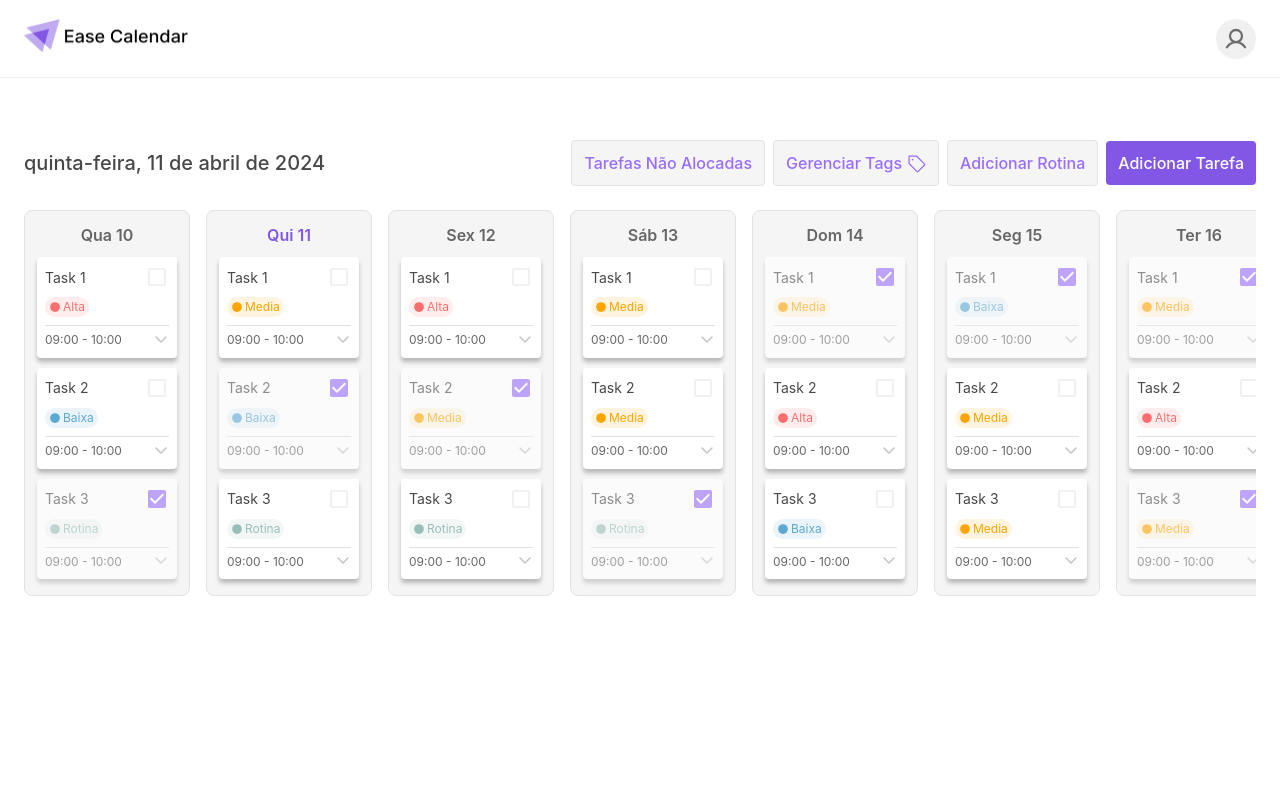
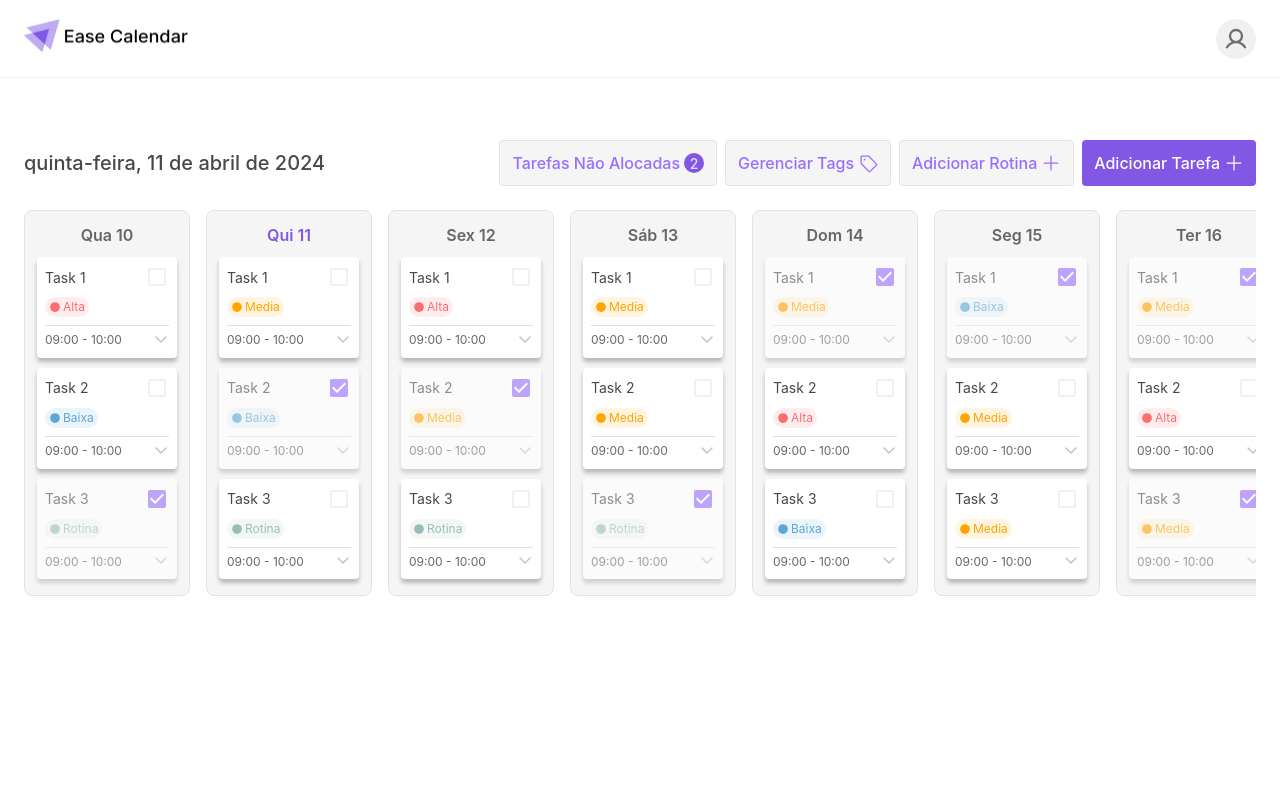
Before and after one commit to Smart-Calendar-Ufabc/front-end, a Next.js app: page /home in a window 1280 px wide. Shown: the top 800 px of the page. Built offline with nearby package versions, Linux system fonts and the light colour scheme.

Commit message:
Update styles for dialogs and add scrollbar customization

```diff
--- a/src/components/ActionToolbar.tsx
+++ b/src/components/ActionToolbar.tsx
@@ -1,10 +1,11 @@
 import { useState } from 'react'
-import { Box, Button, Typography } from '@mui/material'
-import { Tag as TagIcon } from '@phosphor-icons/react'
+import { Box, Button, Icon, Stack, Typography } from '@mui/material'
+import { Tag as TagIcon, Plus as PlusIcon } from '@phosphor-icons/react'
 import { DialogManageTags } from '@/components/dialogs/DialogManageTags'
 import { DialogAddTask } from './dialogs/DialogAddTask'
 import { DialogAddRoutine } from './layout/home/DialogAddRoutine'
 import { DialogUnallocatedTasks } from './dialogs/DialogUnallocatedTasks'
+import { useUnallocatedTaskStates } from '@/store/useUnallocatedTaskStates'
 
 const getBrazilianDate = () => {
   const date = new Date()
@@ -26,55 +27,117 @@ export default function ActionToolbar() {
   const [openDialogUnallocatedTasks, setOpenDialogUnallocatedTasks] =
     useState<boolean>(false)
 
+  const { countUnallocatedTasks } = useUnallocatedTaskStates()
+
   const date = getBrazilianDate()
 
   return (
     <>
       <Box
-        sx={{
+        sx={(theme) => ({
           display: 'flex',
           flexDirection: 'row',
+          flexWrap: 'wrap',
           gap: 2,
           alignItems: 'center',
           justifyContent: 'space-between',
-        }}
+          [theme.breakpoints.down('sm')]: {
+            alignItems: 'flex-start',
+            flexDirection: 'column',
+          },
+        })}
       >
         <Typography variant="h6">{date}</Typography>
-        <Box
+        <Box display="grid">
+          <Stack
+            direction="row"
+            spacing={1}
             sx={{
-            display: 'flex',
-            flexDirection: 'row',
-            flexWrap: 'wrap',
-            gap: 1,
-            alignItems: 'center',
-            justifyContent: 'center',
+              overflowX: 'auto',
             }}
           >
             <Button
               variant="outlined"
               onClick={() => setOpenDialogUnallocatedTasks(true)}
+              endIcon={
+                countUnallocatedTasks ? (
+                  <Icon
+                    sx={{
+                      backgroundColor: 'primary.main',
+                      display: 'flex',
+                      alignItems: 'center',
+                      justifyContent: 'center',
+                      borderRadius: '50%',
+                      color: 'rgba(255, 255, 255, 0.8)',
+                    }}
                   >
-            Tarefas Não Alocadas
-          </Button>
+                    <span style={{ fontSize: '.875rem' }}>
+                      {countUnallocatedTasks}
+                    </span>
+                  </Icon>
+                ) : undefined
+              }
+              sx={(theme) => ({
+                '&::before': {
+                  content: '"Tarefas Não Alocadas"',
+                },
+                [theme.breakpoints.down('md')]: {
+                  flex: 'none',
+                  '&::before': {
+                    content: '"Não Alocadas"',
+                  },
+                },
+              })}
+            ></Button>
             <Button
               variant="outlined"
               endIcon={<TagIcon />}
               onClick={() => setOpenDialogManageTags(true)}
-          >
-            Gerenciar Tags
-          </Button>
+              sx={(theme) => ({
+                flex: 'none',
+                '&::before': {
+                  content: '"Gerenciar Tags"',
+                },
+                [theme.breakpoints.down('sm')]: {
+                  '&::before': {
+                    content: '"Tags"',
+                  },
+                },
+              })}
+            ></Button>
             <Button
               variant="outlined"
+              endIcon={<PlusIcon />}
               onClick={() => setOpenDialogAddRoutine(true)}
-          >
-            Adicionar Rotina
-          </Button>
+              sx={(theme) => ({
+                flex: 'none',
+                '&::before': {
+                  content: '" Adicionar Rotina"',
+                },
+                [theme.breakpoints.down('sm')]: {
+                  '&::before': {
+                    content: '"Rotina"',
+                  },
+                },
+              })}
+            ></Button>
             <Button
               variant="contained"
+              endIcon={<PlusIcon />}
               onClick={() => setOpenDialogAddTask(true)}
-          >
-            Adicionar Tarefa
-          </Button>
+              sx={(theme) => ({
+                flex: 'none',
+                '&::before': {
+                  content: '" Adicionar Tarefa"',
+                },
+                [theme.breakpoints.down('sm')]: {
+                  '&::before': {
+                    content: '"Tarefa"',
+                  },
+                },
+              })}
+            ></Button>
+          </Stack>
         </Box>
       </Box>
       <DialogManageTags
--- a/src/components/dialogs/DialogAddTask.tsx
+++ b/src/components/dialogs/DialogAddTask.tsx
@@ -62,11 +62,14 @@ export function DialogAddTask({ open, onClose }: DialogAddTaskProps) {
     <Dialog
       open={open}
       onClose={onClose}
-      sx={{
+      sx={(theme) => ({
         '& .MuiDialog-paper': {
           width: 400,
+          [theme.breakpoints.down('sm')]: {
+            width: '85%',
+          },
         },
-      }}
+      })}
     >
       <DialogTitle sx={{ m: 0, p: 2 }}>Adicionar Tarefa</DialogTitle>
       <IconButton
--- a/src/components/dialogs/DialogManageTags.tsx
+++ b/src/components/dialogs/DialogManageTags.tsx
@@ -56,11 +56,14 @@ export function DialogManageTags({ open, onClose }: DialogManageTagsProps) {
     <Dialog
       open={open}
       onClose={onClose}
-      sx={{
+      sx={(theme) => ({
         '& .MuiDialog-paper': {
-          width: 500,
+          width: 400,
+          [theme.breakpoints.down('sm')]: {
+            width: '85%',
           },
-      }}
+        },
+      })}
     >
       <DialogTitle sx={{ m: 0, p: 2 }}>Gerenciar Tags</DialogTitle>
       <IconButton
@@ -111,6 +114,17 @@ export function DialogManageTags({ open, onClose }: DialogManageTagsProps) {
             width: '100%',
           }}
         >
+          <Box
+            sx={(theme) => ({
+              display: 'flex',
+              flexDirection: 'row',
+              alignItems: 'center',
+              gap: 1,
+              [theme.breakpoints.down('sm')]: {
+                width: '100%',
+              },
+            })}
+          >
             <Tooltip title="Adicionar Cor" placement="top">
               <input
                 className="color-picker-input"
@@ -128,11 +142,15 @@ export function DialogManageTags({ open, onClose }: DialogManageTagsProps) {
               onChange={(e) => setTitle(e.target.value)}
               sx={{ flex: 1 }}
             />
+          </Box>
           <Button
             variant="contained"
-            sx={{
+            sx={(theme) => ({
               py: '10px',
-            }}
+              [theme.breakpoints.down('sm')]: {
+                width: '100%',
+              },
+            })}
             onClick={handleAddTag}
           >
             Adicionar
--- a/src/components/dialogs/DialogUnallocatedTasks.tsx
+++ b/src/components/dialogs/DialogUnallocatedTasks.tsx
@@ -13,6 +13,9 @@ import UnallocatedTaskCard from '../UnallocatedTaskCard'
 import Stack from '@mui/material/Stack'
 import { unallocatedTasks as initialUnallocatedTasks } from '@/seed/unallocatedTasks'
 import { useSchedulesStates } from '@/store/useSchedulesStates'
+import Box from '@mui/material/Box'
+
+import './styles.css'
 
 interface DialogUnallocatedTasksProps {
   open: boolean
@@ -23,8 +26,12 @@ export function DialogUnallocatedTasks({
   open,
   onClose,
 }: DialogUnallocatedTasksProps) {
-  const { unallocatedTasks, setUnallocatedTasks, deleteUnallocatedTask } =
-    useUnallocatedTaskStates()
+  const {
+    unallocatedTasks,
+    countUnallocatedTasks,
+    setUnallocatedTasks,
+    deleteUnallocatedTask,
+  } = useUnallocatedTaskStates()
   const { addSchedule } = useSchedulesStates()
 
   useEffect(() => {
@@ -53,13 +60,20 @@ export function DialogUnallocatedTasks({
     <Dialog
       open={open}
       onClose={onClose}
-      sx={{
+      sx={(theme) => ({
         '& .MuiDialog-paper': {
           minWidth: 500,
+          [theme.breakpoints.down('sm')]: {
+            minWidth: '85%',
+            maxWidth: '85%',
           },
-      }}
+        },
+      })}
     >
-      <DialogTitle sx={{ m: 0, p: 2 }}>Tarefas Não Alocadas</DialogTitle>
+      <DialogTitle sx={{ m: 0, p: 2 }}>
+        Tarefas Não Alocadas
+        {countUnallocatedTasks ? `:  ${countUnallocatedTasks}` : ''}
+      </DialogTitle>
       <IconButton
         aria-label="close"
         onClick={onClose}
@@ -87,6 +101,13 @@ export function DialogUnallocatedTasks({
             Não há tarefas para serem alocadas.
           </Typography>
         ) : (
+          <Box
+            display="grid"
+            className="custom-scrollbar"
+            sx={{
+              overflowX: 'auto',
+            }}
+          >
             <Stack direction="row" spacing={2}>
               {unallocatedTasks.map((task) => (
                 <UnallocatedTaskCard
@@ -98,6 +119,7 @@ export function DialogUnallocatedTasks({
                 />
               ))}
             </Stack>
+          </Box>
         )}
       </DialogContent>
       {unallocatedTasks.length > 0 && (
--- a/src/components/dialogs/styles.css
+++ b/src/components/dialogs/styles.css
@@ -17,3 +17,18 @@
   border-radius: 4px;
   border: none;
 }
+
+::-webkit-scrollbar {
+  width: 8px;
+  height: 4px;
+  background-color: #eee;
+  border-radius: 8px;
+}
+
+::-webkit-scrollbar-thumb {
+  border-radius: 8px;
+}
+
+::-webkit-scrollbar-track {
+  margin: 8px 0;
+}
--- a/src/store/useUnallocatedTaskStates.tsx
+++ b/src/store/useUnallocatedTaskStates.tsx
@@ -3,6 +3,7 @@ import { create } from 'zustand'
 
 interface AppStates {
   unallocatedTasks: UnallocatedTask[]
+  countUnallocatedTasks: number
   setUnallocatedTasks: (unallocatedTasks: UnallocatedTask[]) => void
   addUnallocatedTask: (unallocatedTasks: UnallocatedTask) => void
   deleteUnallocatedTask: (id: string) => void
@@ -10,19 +11,23 @@ interface AppStates {
 
 export const useUnallocatedTaskStates = create<AppStates>()((set) => ({
   unallocatedTasks: [],
+  countUnallocatedTasks: 0,
   setUnallocatedTasks: (unallocatedTasks) => {
     set(() => ({
       unallocatedTasks,
+      countUnallocatedTasks: unallocatedTasks.length,
     }))
   },
   addUnallocatedTask: (unallocatedTasks) => {
     set((state) => ({
       unallocatedTasks: [...state.unallocatedTasks, unallocatedTasks],
+      countUnallocatedTasks: state.countUnallocatedTasks + 1,
     }))
   },
   deleteUnallocatedTask: (id) => {
     set((state) => ({
       unallocatedTasks: state.unallocatedTasks.filter((task) => task.id !== id),
+      countUnallocatedTasks: state.countUnallocatedTasks - 1,
     }))
   },
 }))
```
Lines whose indentation alone changed are shown as unchanged.
